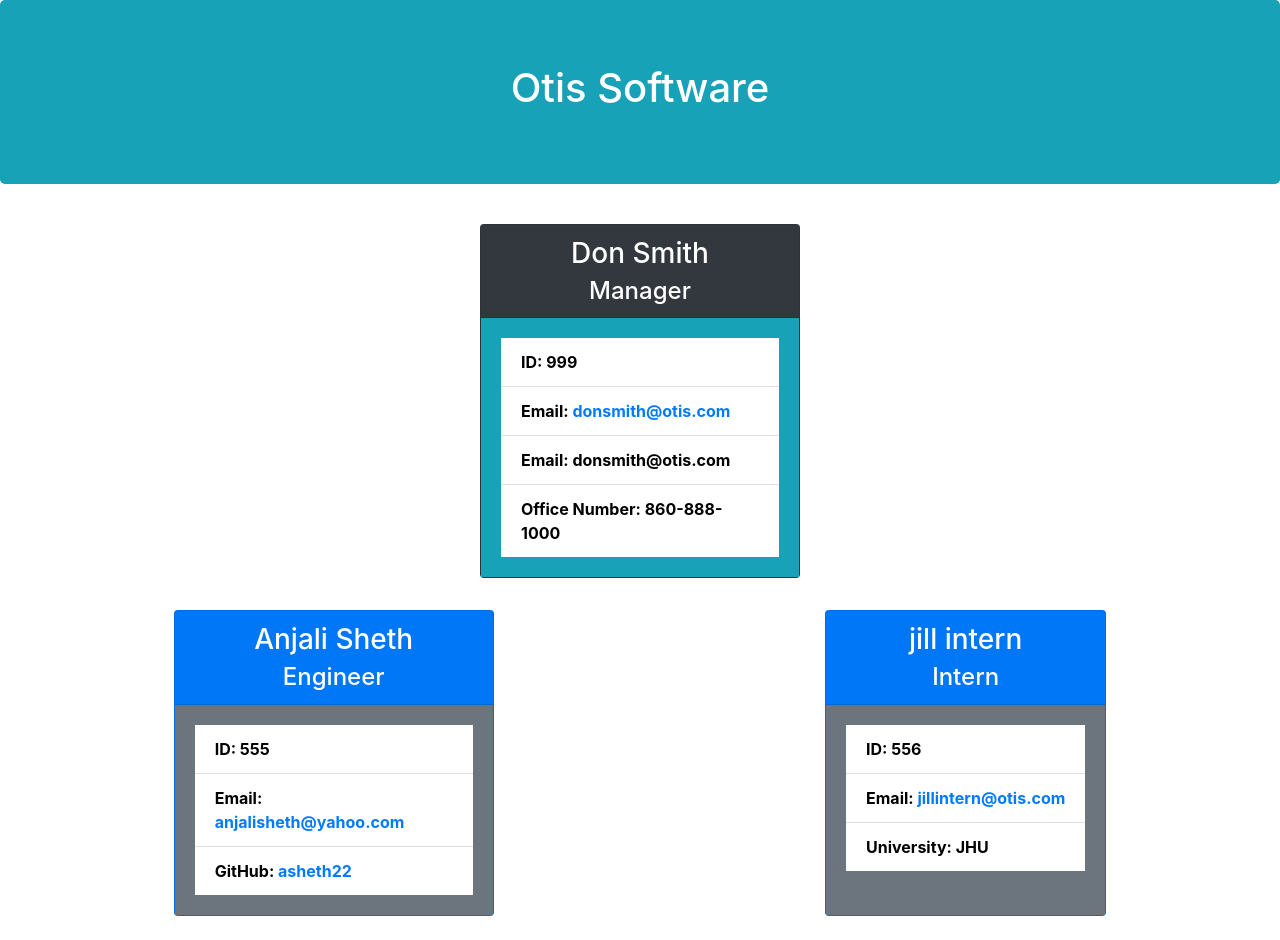
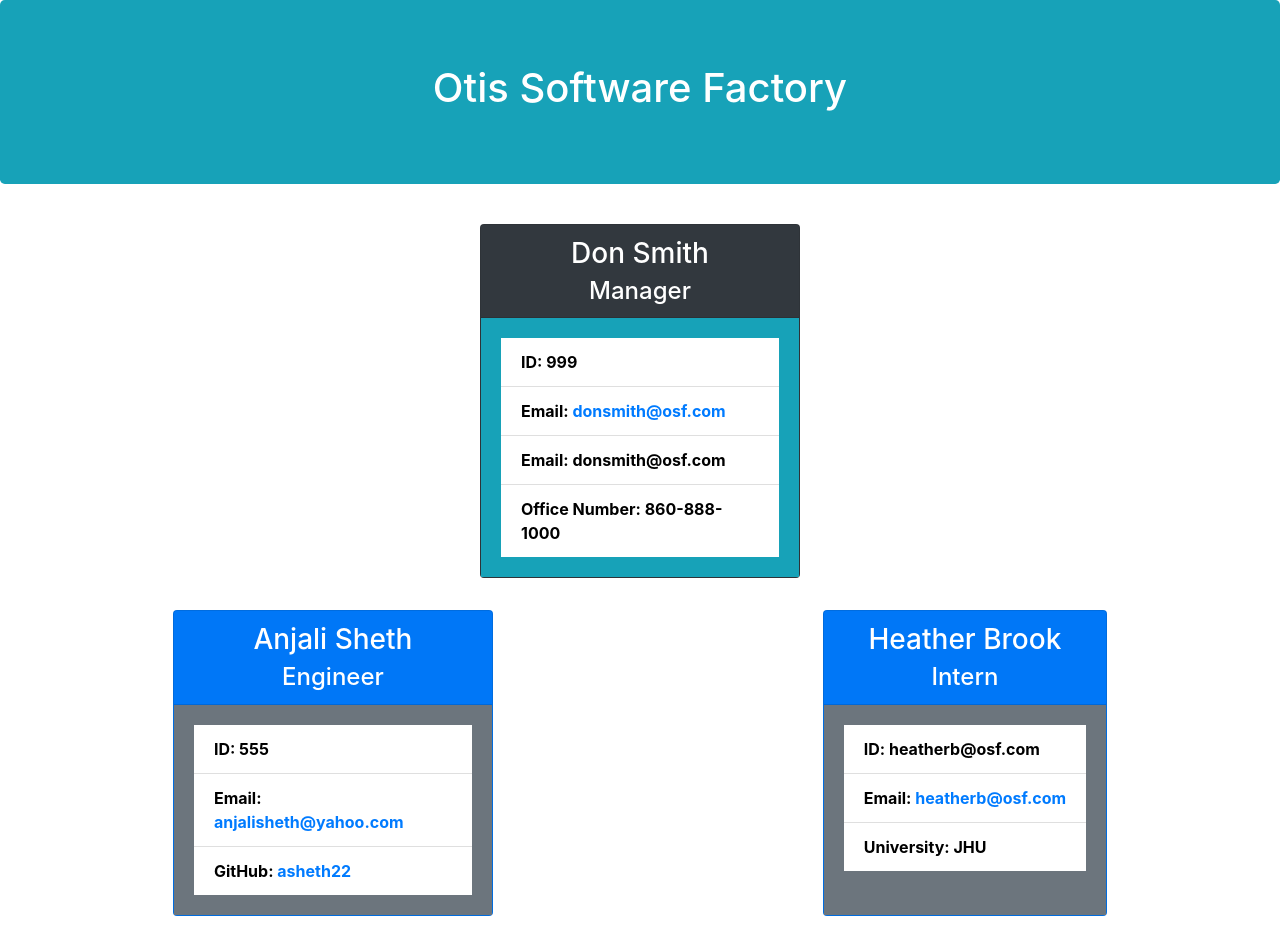
Before and after one commit to asheth22/Team-Profile-Generator, a website: page output.html in a window 1280 px wide. Drawn offline with nearby package versions, Linux system fonts and the light colour scheme.

Commit message:
added comments

```diff
--- a/output.html
+++ b/output.html
@@ -9,7 +9,7 @@
     <link rel="stylesheet" href="./assets/reset.css" />
     <link rel="stylesheet" href="https://stackpath.bootstrapcdn.com/bootstrap/4.4.1/css/bootstrap.min.css" integrity="sha384-Vkoo8x4CGsO3+Hhxv8T/Q5PaXtkKtu6ug5TOeNV6gBiFeWPGFN9MuhOf23Q9Ifjh" crossorigin="anonymous">
 
-    <title>Otis Software Profile</title>
+    <title>Otis Software Factory Profile</title>
     <style>
         li {color:black;
         font-weight: bold;}
@@ -19,7 +19,7 @@
 
 <body>
     <div class="jumbotron bg-info text-white text-center">
-        <h1>Otis Software</h1>
+        <h1>Otis Software Factory</h1>
     </div>
     <div class="d-flex flex-wrap justify-content-around p-2 bd-highlight">
 
@@ -33,8 +33,8 @@
      <div class="card-body bg-info">
         <ul class="list-group list-group-flush">
             <li class="list-group-item text-black">ID: 999</li>
-            <li class="list-group-item">Email: </span><a href="mailto:donsmith@otis.com">donsmith@otis.com</a></li>
-            <li class="list-group-item text-black">Email: donsmith@otis.com</li>
+            <li class="list-group-item">Email: </span><a href="mailto:donsmith@osf.com">donsmith@osf.com</a></li>
+            <li class="list-group-item text-black">Email: donsmith@osf.com</li>
             <li class="list-group-item text-black">Office Number: 860-888-1000</li>
         </ul>
     </div>
@@ -62,13 +62,13 @@
 
 <div class="card text-white bg-primary mb-3" style="max-width: 20rem;">
     <div class="card-header text-center">
-        <h3 class="card-title">jill intern</h3>
+        <h3 class="card-title">Heather Brook</h3>
         <h4 class="card-subtitle">Intern</h4>
     </div>
     <div class="card-body bg-secondary text-black">
         <ul class="list-group list-group-flush">
-            <li class="list-group-item">ID: 556</li>
-            <li class="list-group-item">Email: </span><a href="mailto:jillintern@otis.com">jillintern@otis.com</a></li>
+            <li class="list-group-item">ID: heatherb@osf.com</li>
+            <li class="list-group-item">Email: </span><a href="mailto:heatherb@osf.com">heatherb@osf.com</a></li>
             <li class="list-group-item">University: JHU</li>
         </ul>
     </div>
--- a/src/main.js
+++ b/src/main.js
@@ -1,3 +1,4 @@
+// src file to generate output html
 function generateMain(managerCard, allCards, teamName) {
     return `
 <!DOCTYPE html>
--- a/src/manager.js
+++ b/src/manager.js
@@ -1,4 +1,4 @@
-
+// manager card html
 function generateManager(manager) {
     return `
 
```
Also changed, not shown: index.js (+10 -14 lines), tests/Employee.test.js (+1 -0 lines), tests/Engineer.test.js (+2 -0 lines), tests/Intern.test.js (+1 -0 lines), tests/Manager.test.js (+2 -1 lines), README.md.
